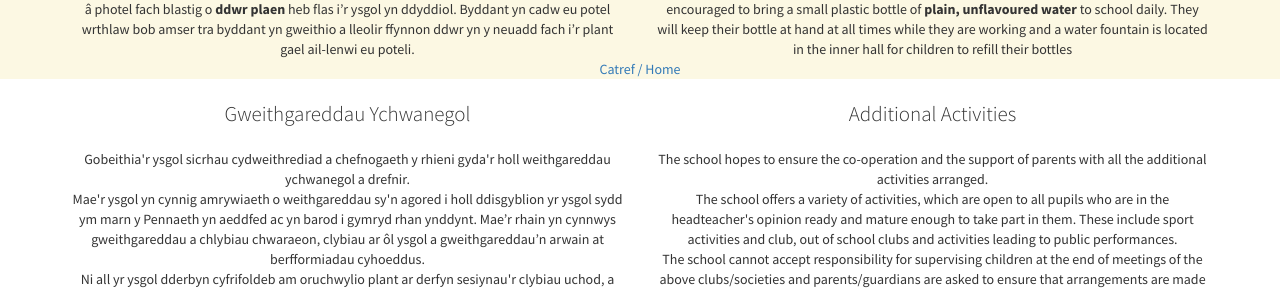
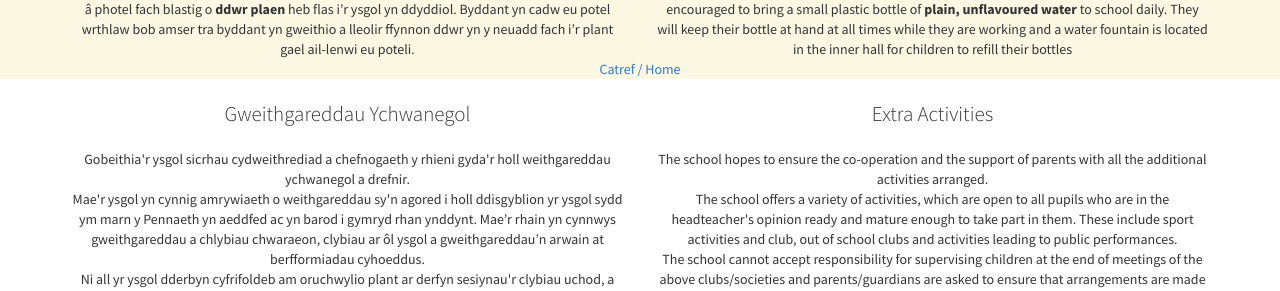
Before and after one commit to matatysgolbethel/matatysgolbethel.github.io, a Jekyll site: the page built from index.html, in a window 1280 px wide and 900 px high, scrolled down 8006 px. Shown: the part 160-451 px from the top of the window. Built offline with Jekyll 4.4.1, drawn with Linux system fonts in a browser that asks for light colours.

Commit message:
additional activities on the nav bar

```diff
--- a/_includes/additionalactivities.html
+++ b/_includes/additionalactivities.html
@@ -22,7 +22,7 @@
 amrywiol weithgareddau cymdeithasol a diwylliannol drwy gyfrwng y Gymraeg.<br>
           </div>
           <div class="col-lg-6 text-center">
-          <h2 class="lead">Additional Activities</h2>
+          <h2 class="lead">Extra Activities</h2>
             The school hopes to ensure the co-operation and the support of parents with all the
 additional activities arranged.<br>
             The school offers a variety of activities, which are open to all pupils who are in the
--- a/_includes/navigation.html
+++ b/_includes/navigation.html
@@ -14,7 +14,7 @@
     <li><a href="#pta" onclick = $("#menu-close").click(); >Rhieni-Athrawon / Parent-Teacher</a></li>
     <li><a href="#schoolcouncil" onclick = $("#menu-close").click(); >Cyngor Ysgol / School Council</a></li>
     <li><a href="#food" onclick = $("#menu-close").click(); >Bwyd / Food</a></li>
-    <li><a href="#additionalactivities" onclick = $("#menu-close").click(); >Gweithgareddau Ychwanegol / Additional Activities</a></li>
+    <li><a href="#additionalactivities" onclick = $("#menu-close").click(); >Gweithgareddau / Activities</a></li>
     <li><a href="#policies" onclick = $("#menu-close").click(); >Polisiau / Policies</a></li>
     <li><a href="#contact" onclick = $("#menu-close").click(); >Cyswllt / Contact</a></li>
   </ul>
```
Also changed, not shown: 1 other file.
